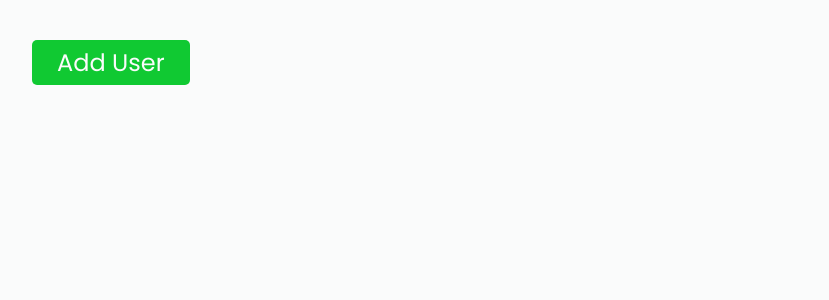
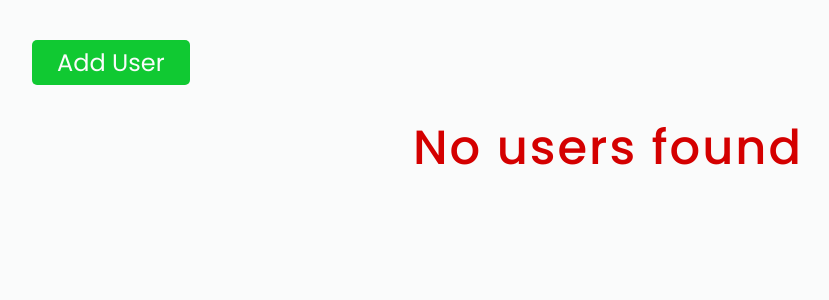
Before and after one commit to JuanWebDeveloper/User-Crud-React, a React (Create React App) app: page / in a window 1280 px wide. Shown: the top 300 px of the page, without its empty margins (32-861 px from the left). Built offline with nearby package versions, Linux system fonts and the light colour scheme.

Commit message:
Validation was added in case there are no users created, the user is notified

```diff
--- a/src/assets/sass/containers/_modals.scss
+++ b/src/assets/sass/containers/_modals.scss
@@ -88,6 +88,10 @@
           max-height: 250px;
           min-width: 100%;
           max-width: 100%;
+
+          &::-webkit-scrollbar {
+            width: 0px;
+          }
         }
 
         button {
--- a/src/assets/sass/containers/_userList.scss
+++ b/src/assets/sass/containers/_userList.scss
@@ -80,3 +80,13 @@
     }
   }
 }
+
+.no-users {
+  h2 {
+    color: #d40000;
+    font-size: 3rem;
+    font-weight: 500;
+    letter-spacing: 2px;
+    text-align: center;
+  }
+}
--- a/src/containers/UserList.js
+++ b/src/containers/UserList.js
@@ -11,11 +11,17 @@ const UserList = () => {
 
   return (
     <div className='user-list'>
-      <div className='list-content'>
-        {state.users.map((user) => (
-          <SingleUser key={user.id} {...user} />
-        ))}
-      </div>
+      {state.users.length > 0 ? (
+        <div className='list-content'>
+          {state.users.map((user) => (
+            <SingleUser key={user.id} {...user} />
+          ))}
+        </div>
+      ) : (
+        <div className='no-users'>
+          <h2>No users found</h2>
+        </div>
+      )}
     </div>
   );
 };
```
